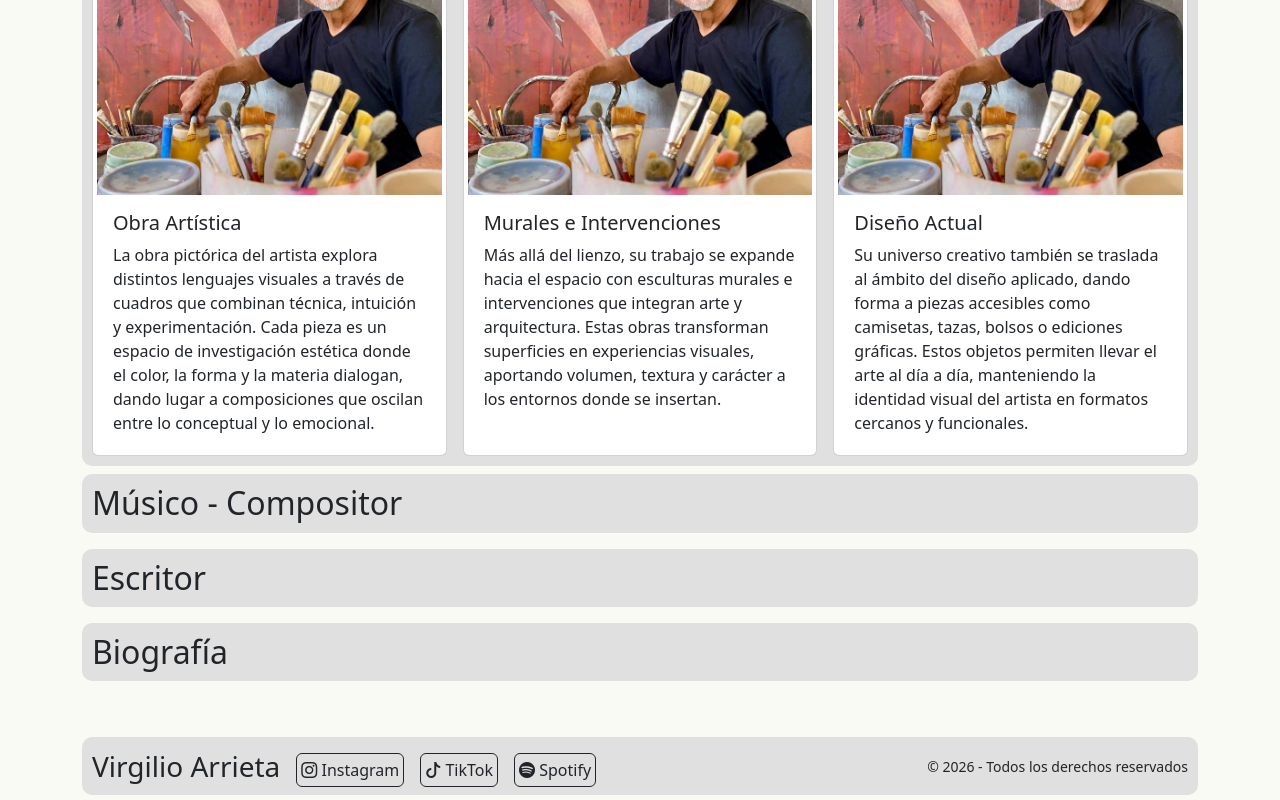
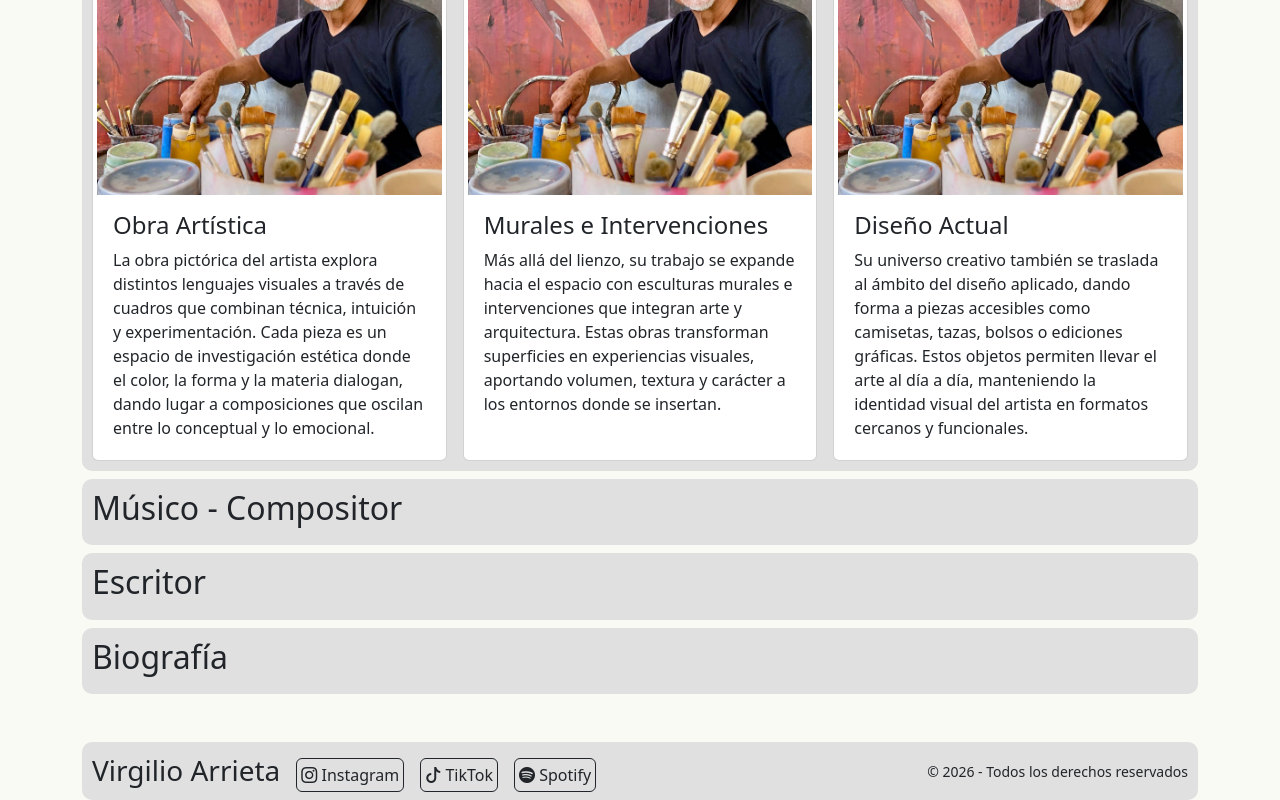
Before and after one commit to DevAnd7/VA-WebPage, a React (Vite) app in the folder VA-WP/: page / in a window 1280 px wide. Shown: the part 869-1669 px from the top of the page. Built offline with nearby package versions, Linux system fonts and the light colour scheme.

Commit message:
Css de seccion

```diff
--- a/VA-WP/src/Components/CardGaleria.jsx
+++ b/VA-WP/src/Components/CardGaleria.jsx
@@ -5,7 +5,7 @@ const CardGaleria = ({titulo, texto, img, ruta}) => {
         <Link to={ruta} className="card nav-link p-1 h-100">
             <img src={img} className="card-img-top" alt={`imagen ${titulo}`} />
             <div className="card-body">
-                <h5 className="card-title">{titulo}</h5>
+                <h4 className="card-title">{titulo}</h4>
                 <p className="card-text">
                     {texto}
                 </p>
--- a/VA-WP/src/Components/Navbar.jsx
+++ b/VA-WP/src/Components/Navbar.jsx
@@ -14,7 +14,7 @@ function Navbar() {
                     <span className="navbar-toggler-icon"></span>
                 </button>
 
-                <div className="collapse navbar-collapse" id="navbar">
+                <div className="collapse navbar-collapse" id="navbarNavAltMarkup">
                     <div className="navbar-nav ms-auto">
                         <Link to="/" className="nav-link">Inicio</Link>
                         <Link to="/Arte" className="nav-link">Arte</Link>
--- a/VA-WP/src/Pages/Home/Banner.css
+++ b/VA-WP/src/Pages/Home/Banner.css
@@ -1,5 +1,6 @@
 .card-img-banner {
     height: 300px;
+    border-radius: 5px;
     object-fit: cover;
 }
 
--- a/VA-WP/src/Pages/Home/SeccionBiografia.jsx
+++ b/VA-WP/src/Pages/Home/SeccionBiografia.jsx
@@ -1,7 +1,7 @@
 function SeccionBiografia() {
     return (
-        <div id="biografia">
-            <h2 className="seccion">Biografía</h2>
+        <div className="seccion" id="biografia">
+            <h2>Biografía</h2>
         </div>
     );
 }
--- a/VA-WP/src/Pages/Home/SeccionEscritor.jsx
+++ b/VA-WP/src/Pages/Home/SeccionEscritor.jsx
@@ -1,7 +1,7 @@
 function SeccionEscritor() {
     return (
-        <div id="escritor">
-            <h2 className="seccion">Escritor</h2>
+        <div className="seccion" id="escritor">
+            <h2>Escritor</h2>
         </div>
     );
 }
--- a/VA-WP/src/Pages/Home/SeccionMusico.jsx
+++ b/VA-WP/src/Pages/Home/SeccionMusico.jsx
@@ -1,7 +1,11 @@
+import { Link } from "react-router-dom";
+
 function SeccionMusico() {
     return (
-        <div id="musico">
-            <h2 className="seccion">Músico - Compositor</h2>
+        <div className="seccion" id="musico">
+            <Link to="/musica" className="nav-link">
+                <h2>Músico - Compositor</h2>
+            </Link>
         </div>
     );
 }
```
